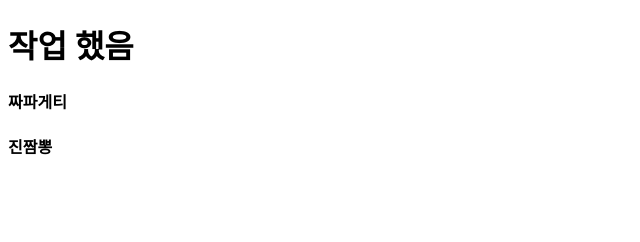
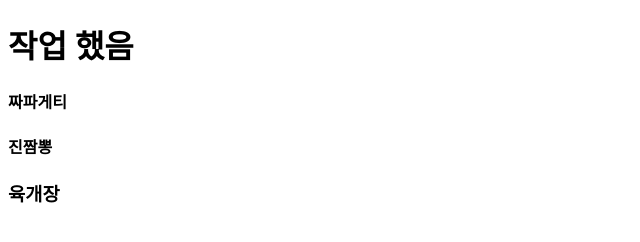
Before and after one commit to Yeonwoo-Ga/example1, a plain HTML site: page index.html in a window 1280 px wide. Shown: the full height of the page, 0-640 px from the left. Drawn offline with Linux system fonts and the light colour scheme.

Commit message:
version 5

```diff
--- a/index.html
+++ b/index.html
@@ -10,5 +10,6 @@
     <h1>작업 했음</h1>
     <h4>짜파게티</h4>
     <h4>진짬뽕</h4>
+    <h3>육개장</h3>
 </body>
 </html>
```
